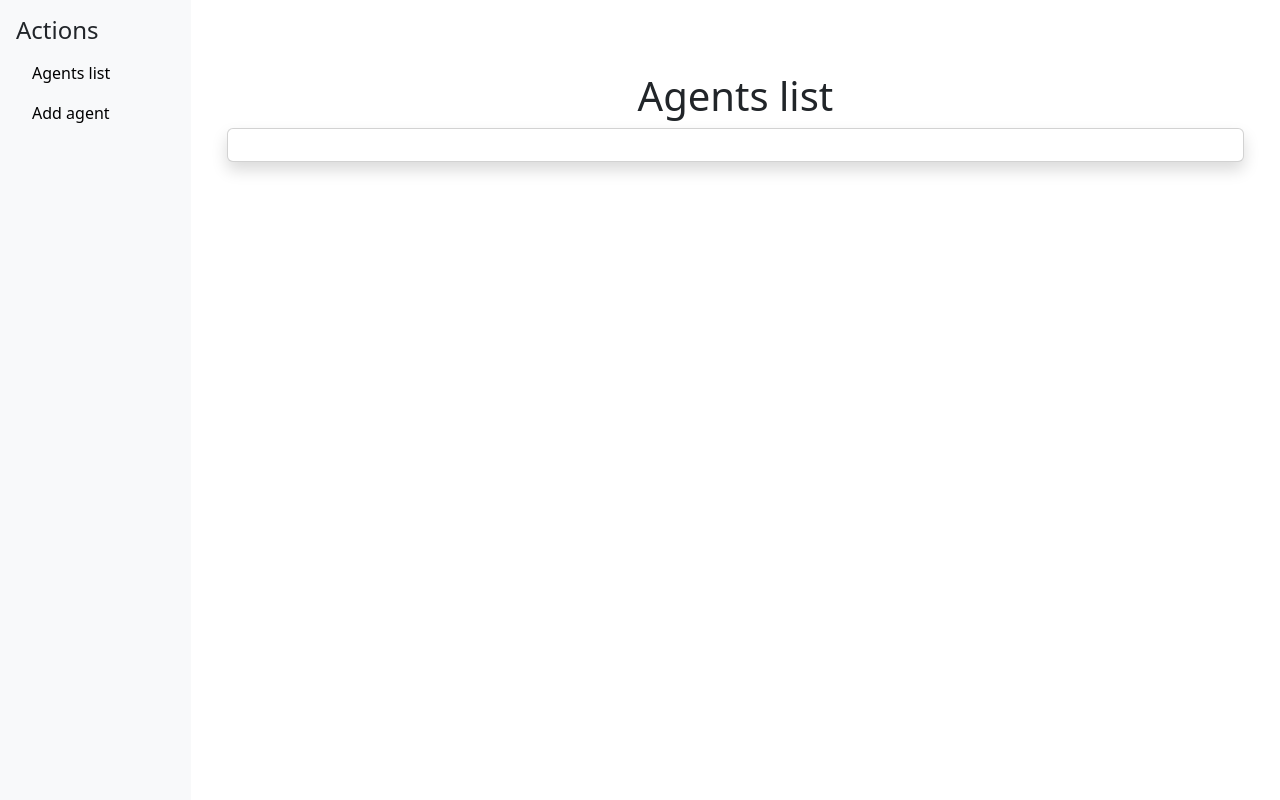
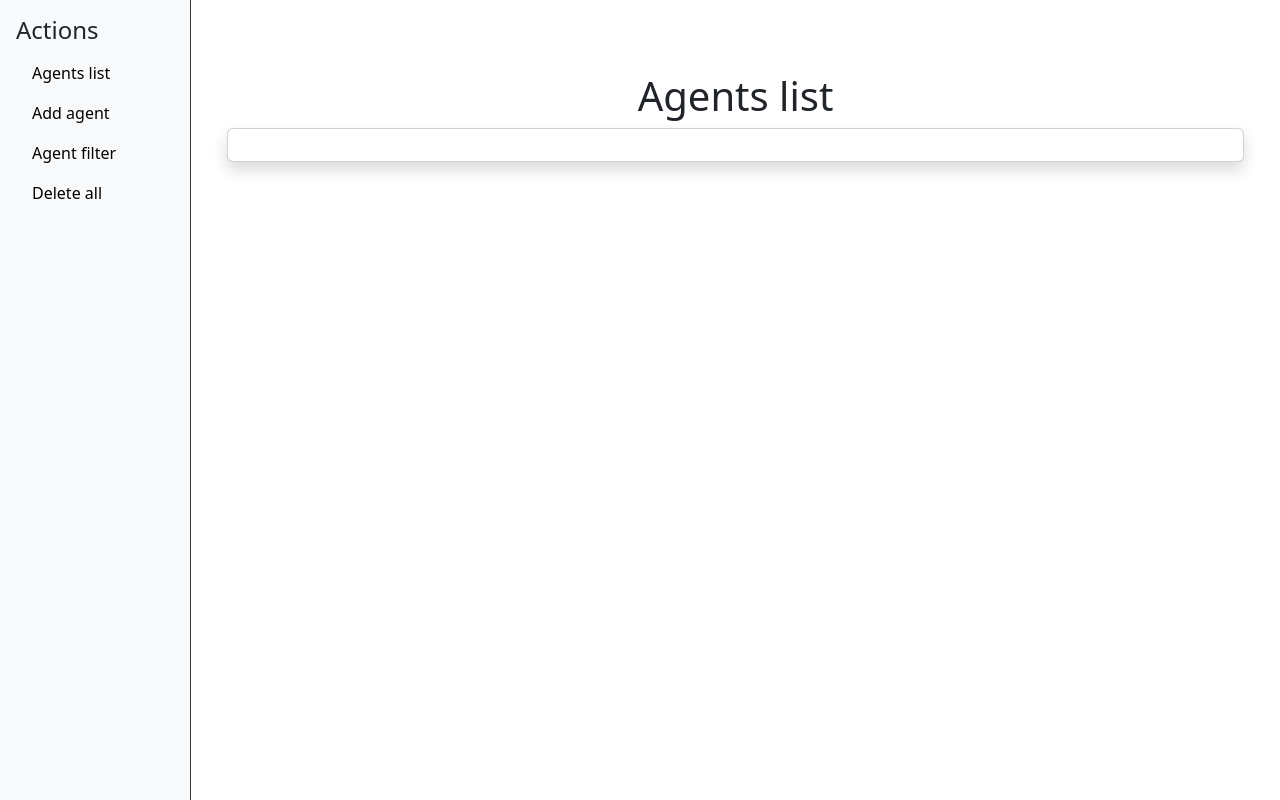
Before and after one commit to RomaBorodin/agency_task, a Flask app: page / in a window 1280 px wide. Run offline with Flask 3, Linux system fonts and the light colour scheme.

Commit message:
add feats

```diff
--- a/app/routes.py
+++ b/app/routes.py
@@ -65,3 +65,20 @@ def delete_agent(id):
     db.session.delete(agent)
     db.session.commit()
     return redirect(url_for('home'))
+
+
+@app.route("/delete_all")
+def delete_all():
+    Agent.query.delete()
+    db.session.commit()
+    return redirect(url_for('home'))
+
+
+@app.route("/agent_filter", methods=["GET", "POST"])
+def agent_filter():
+    if request.method == "POST":
+        level = request.form["level"]
+        filtered_agents = Agent.query.filter_by(level=level).all()
+        return render_template("index.html", agents_list=filtered_agents)
+
+    return render_template("agent_filter.html")
--- a/app/templates/base.html
+++ b/app/templates/base.html
@@ -10,11 +10,13 @@
 <body class="{% block body_class %}{% endblock %}">
 
 <main class="d-flex">
-    <aside class="d-flex flex-column bg-light p-3" style="width: 220px; min-height: 100vh">
+    <aside class="d-flex flex-column bg-light p-3" style="width: 220px; min-height: 100vh; border-right: 1px solid #333333">
         <h4>Actions</h4>
         <ul class="nav flex-column">
             <li class="nav-item"><a class="nav-link text-black" href="{{ url_for('home') }}">Agents list</a></li>
             <li class="nav-item"><a class="nav-link text-black" href="{{ url_for('add_agent') }}">Add agent</a></li>
+            <li class="nav-item"><a class="nav-link text-black" href="{{ url_for('agent_filter') }}">Agent filter</a></li>
+            <li class="nav-item"><a class="nav-link text-black" href="{{ url_for('delete_all') }}" onclick="return confirm('Are you sure?')">Delete all</a></li>
         </ul>
     </aside>
 
```
Also changed, not shown: app/templates/agent_filter.html (added, +20 -0 lines), README.md.
